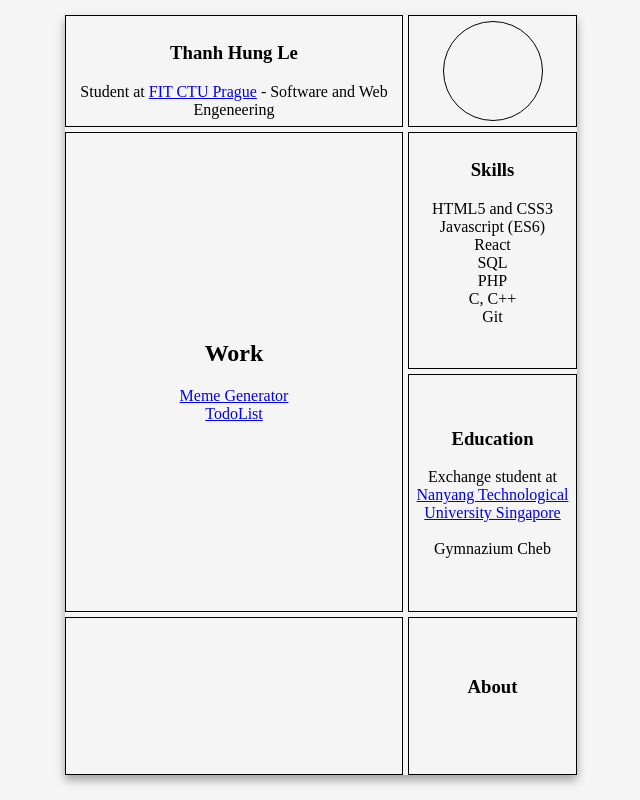
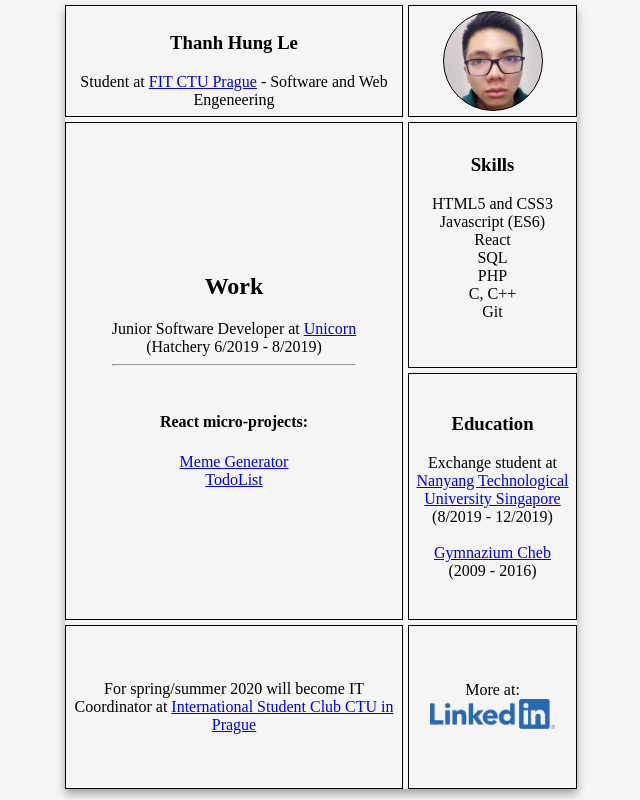
Before and after one commit to Sid0rr0/personalWeb, a React (Create React App) app: page / in a window 1280 px wide. Shown: the whole page, without its empty margins (319-959 px from the left). Built offline with nearby package versions, Linux system fonts and the light colour scheme.

Commit message:
additional content and styling

```diff
--- a/src/components/Home.js
+++ b/src/components/Home.js
@@ -1,7 +1,5 @@
 import React from 'react';
 import {Link} from 'react-router-dom'
-import TodoList from './TodoList';
-import MemeGenerator from './MemeGenerator';
 import "../css/Home.css"
 
 function Home() {
@@ -17,13 +15,13 @@ function Home() {
                 </div>
             </section>
             <section className="grid-area photo">
-                <div className="circle"></div>
+                <div className="circle"> </div>
             </section>
             <section className="grid-area skills">
                 <div className="centred-wrapper">
                     <div className="centred">
                         <h3>Skills</h3>
-                        <ul>
+                        <ul className="skill_list">
                             <li>HTML5 and CSS3</li>
                             <li>Javascript (ES6)</li>
                             <li>React</li>
@@ -39,6 +37,10 @@ function Home() {
             <div className="centred-wrapper">
                     <div className="centred">
                         <h2>Work</h2>
+                        Junior Software Developer at <a href="https://unicorn.com/cs/">Unicorn</a> <br/>
+                        (Hatchery 6/2019 - 8/2019)
+                        <hr /> <br />
+                        <h4>React micro-projects:</h4>
                         <Link to='/MemeGenerator'> Meme Generator </Link> <br/>
                         <Link to='/TodoList'> TodoList </Link>
                     </div>
@@ -48,21 +50,29 @@ function Home() {
                 <div className="centred-wrapper">
                     <div className="centred">
                         <h3>Education</h3>
-                        Exchange student at <a href="https://www.ntu.edu.sg/Pages/home.aspx">Nanyang Technological University Singapore</a>
+                        Exchange student at <a href="https://www.ntu.edu.sg/Pages/home.aspx">Nanyang Technological University Singapore</a> <br/>
+                        (8/2019 - 12/2019)
                         <br />
                         <br />
-                        Gymnazium Cheb
+                        <a href="https://www.gymcheb.cz/">Gymnazium Cheb</a> <br/>
+                        (2009 - 2016)
                     </div>
                 </div>
             </section>
             <section className="grid-area about">
                 <div className="centred-wrapper">
                     <div className="centred">
-                        <h3>About</h3>
+                        More at:
+                        <a href="https://www.linkedin.com/in/thanh-hung-le/"><img className="linkedin" src={require("../media/LI-Logo.png")} alt="linkedin"></img></a>
                     </div>
                 </div>
             </section>
             <section className="grid-area community">
+                <div className="centred-wrapper">
+                    <div className="centred">
+                        For spring/summer 2020 will become IT Coordinator at <a href="https://isc.cvut.cz/">International Student Club CTU in Prague</a>
+                    </div>
+                </div>
 
             </section>
         </article>
--- a/src/css/Home.css
+++ b/src/css/Home.css
@@ -5,11 +5,12 @@
     justify-content: space-evenly;
 }
 
+@media (min-width: 1024px) {
     .resume {
         margin-top: 15px;
         display: grid;
         width  : 40vw;
-    height: 95vh;
+        height: 98vh;
         grid-template-columns: 2fr 1fr;
         grid-template-rows   : 1fr 3fr 3fr 2fr;
         box-shadow           : 0 5px 9px 0 rgba(0, 0, 0, 0.35);
@@ -19,6 +20,38 @@
             "work  skills"
             "work  education"
             "community  about";
+    }
+}
+
+@media (min-width: 480px) {
+    .resume {
+        margin-top: 5px;
+        display: grid;
+        height: 98vh;
+        grid-template-columns: 2fr 1fr;
+        grid-template-rows   : 1fr 3fr 3fr 2fr;
+        grid-gap             : 5px;
+        grid-template-areas  :
+            "name  photo"
+            "work  skills"
+            "work  education"
+            "community  about";
+    }
+}
+
+@media (max-width: 440px) {
+    .resume {
+        margin: 5px;
+        grid-template-columns: 2fr 1fr;
+        grid-template-areas:
+          "name name"
+          "name photo"
+          "skills skills"
+          "work work"
+          "education education"
+          "about about"
+          "community community"
+    }
 }
 
 .grid-area {
@@ -85,9 +118,21 @@
     margin: auto;
     margin-top: 5px;
     margin-bottom: 5px;
+    background: url("../media/profile.jpg")  no-repeat center;
+    background-size: contain;
 }
 
-ul {
+.skill_list {
     list-style: none;
     padding: 0;
 }
+
+.linkedin {
+    object-fit: cover;
+    width: 80%;
+}
+
+.profile_img {
+    object-fit: cover;
+    width: 100%;
+}
```
Also changed, not shown: src/media/LI-Logo.png (added), src/media/profile.jpg (added). Lines whose indentation alone changed are shown as unchanged.
